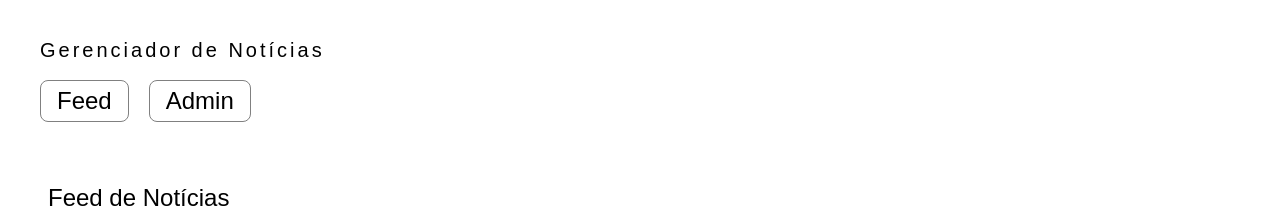
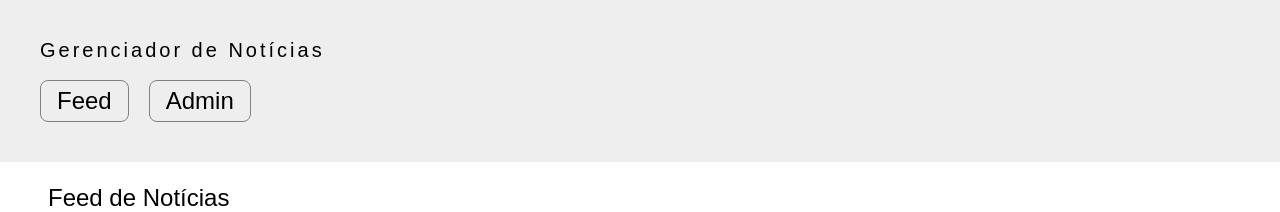
Before and after one commit to igorsfugiwara/gerenciador-de-noticias, a React (Vite) app: page / in a window 1280 px wide. Shown: the top 212 px of the page. Built offline with nearby package versions, Linux system fonts and the light colour scheme; no server answers.

Commit message:
ajustes finais

```diff
--- a/src/App.css
+++ b/src/App.css
@@ -10,7 +10,7 @@ footer {
 
 header {
   padding: 40px;
-  background-color: var(--color-white);
+  background-color: var(--color-off-white);
   font-size: var(--font-size-4);
   flex-direction: column;
   gap: var(--spacing-4);
@@ -85,12 +85,12 @@ footer {
   --radius-1: 4px;
   --radius-2: 6px;
   --radius-3: 8px;
-  --color-text: #222;
+  --color-text: #111;
   --color-black: #000;
   --color-white: #fff;
   --color-off-white: #eee;
-  --color-lightgrey: #ccc;
-  --color-darkgrey: #666;
+  --color-light-grey: #ccc;
+  --color-dark-grey: #666;
   --color-dark-blue: #0c35ce;
   --color-blue: #2a51ff;
   --color-green: #176e17;
```
